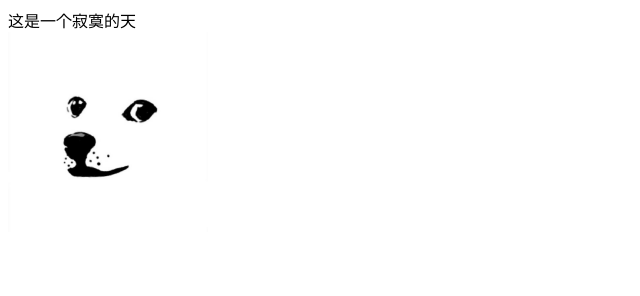
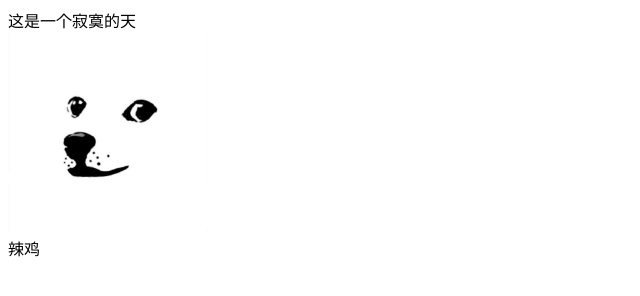
Before and after one commit to lz251367/gitStudy, a plain HTML site: page index.html in a window 1280 px wide. Shown: the full height of the page, 0-640 px from the left. Drawn offline with Linux system fonts and the light colour scheme.

Commit message:
创造一个辣鸡

```diff
--- a/index.html
+++ b/index.html
@@ -9,5 +9,6 @@
 <body>
     <div>这是一个寂寞的天</div>
     <img src="./QQ图片20190923193219.jpg" alt="" style="height: 200px;">
+    <div>辣鸡</div>
 </body>
 </html>
```
